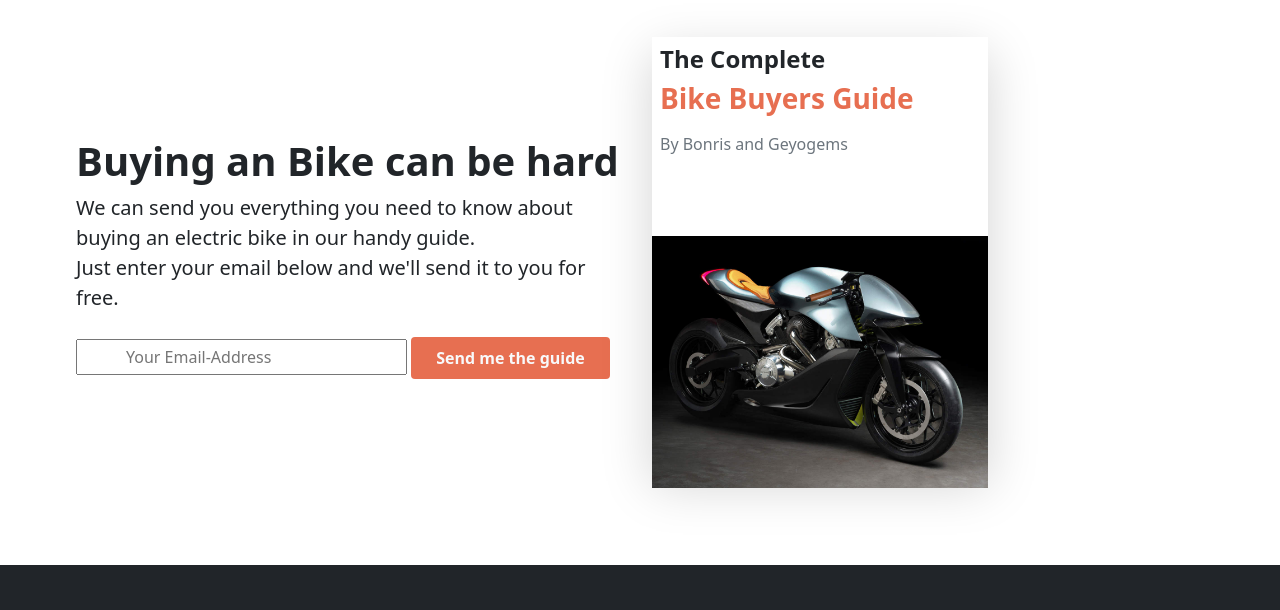
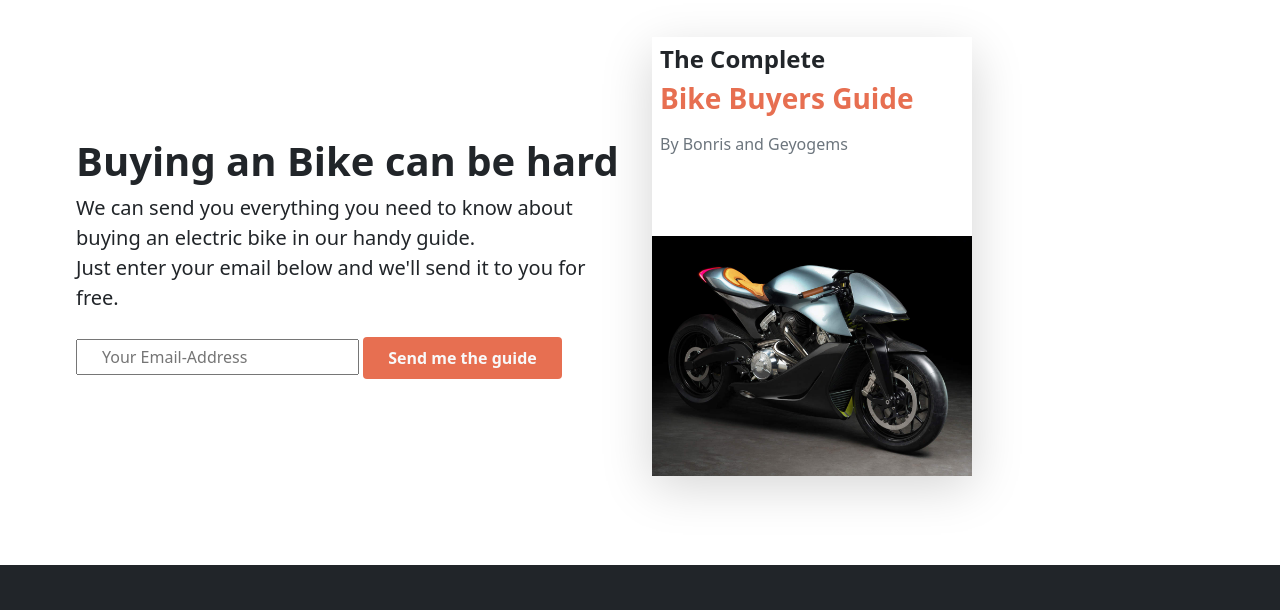
Before and after one commit to nusnishat/honda-cbr, a plain HTML site: page index.html in a window 1280 px wide. Shown: the part 3230-3840 px from the top of the page. Drawn offline with Linux system fonts and the light colour scheme.

Commit message:
second commit

```diff
--- a/css/style.css
+++ b/css/style.css
@@ -55,7 +55,7 @@ span{
     background-color: #E76F51
 }
 .guide-book{
-    width: 21rem;
+    width: 20rem;
     height: 27rem;
 }
 .guide-book img{
--- a/index.html
+++ b/index.html
@@ -251,7 +251,7 @@
               <h1 class="fw-bold">Buying an Bike can be hard</h1>
               <p class="fs-5">We can send you everything you need to know about buying an electric bike in our handy guide. <br> Just enter your email below and we'll send it to you for free.</p>
               <form action="" class="">
-                <input type="email" placeholder="Your Email-Address" class="px-5 py-1 my-2">
+                <input type="email" placeholder="Your Email-Address" class="px-4 py-1 my-2">
                 <button class="btn text-light px-4 py-2 my-2 fw-bolder">Send me the guide</button>
               </form>
             </div>
```
